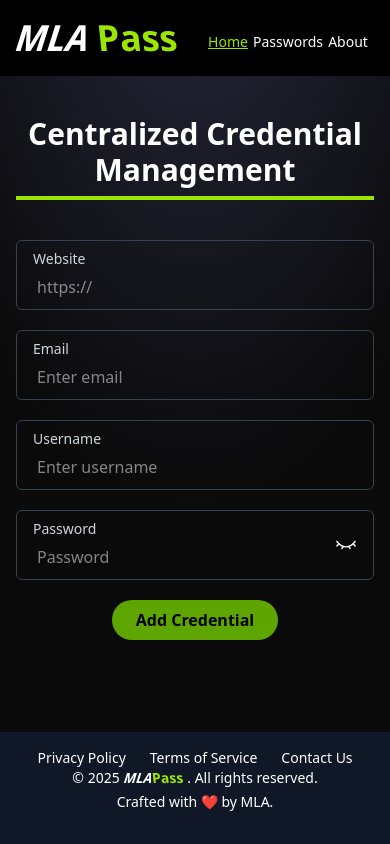
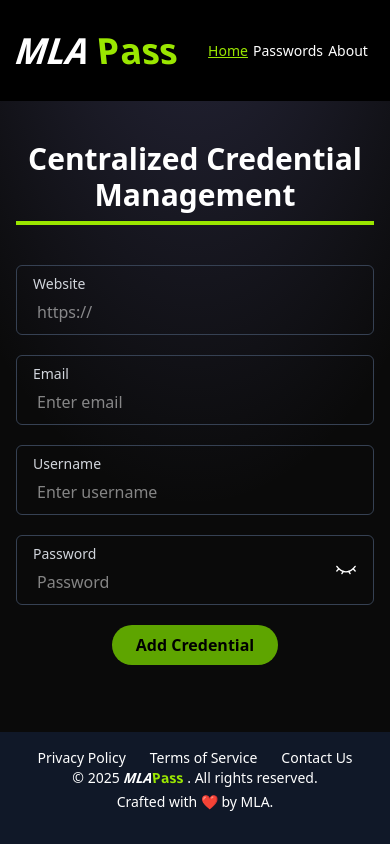
Before and after one commit to MLAPrince/Personal-Password-Manger-Using-React, a React (Vite) app: page / in a window 390 px wide. Built offline with nearby package versions, Linux system fonts and the light colour scheme.

Commit message:
Update Navbar.jsx

```diff
--- a/src/components/Navbar.jsx
+++ b/src/components/Navbar.jsx
@@ -5,12 +5,12 @@ import { NavLink } from 'react-router-dom'
 
 const Navbar = () => {
     return (
-        <nav className='flex sticky mb-5 bg-black py-3 px-4 md:px-6 lg:px-10 h-[9vh] text-white items-center justify-between flex-wrap'>
+        <nav className='flex sticky top-0 left-0 z-50 mb-5 bg-black py-2 px-4 md:px-6 lg:px-10 h-[12vh] text-white items-center justify-between flex-wrap'>
             <div className="flex items-center justify-center text-4xl sm:text-5xl lg:text-6xl font-extrabold flex-shrink-0">
                 <span className="text-white italic -skew-x-6 transform">MLA</span>
                 <span className="text-lime-400 ml-2 sm:ml-4 skew-x-6 transform">Pass</span>
             </div>
-            <div className='flex items-center justify-center gap-2 sm:gap-8 text-sm sm:text-base mt-2 sm:mt-0'>
+            <div className='flex items-center justify-center gap-2 sm:gap-8 text-sm sm:text-base mt-0 sm:mt-0'>
                 <NavLink className={(e) => { return e.isActive ? "navbarElements w-13 text-lime-400 p-1.5 underline flex items-center justify-center" : "flex w-13 items-center justify-center hover:font-bold cursor-pointer transition-all duration-150" }} to="/">
                     Home
                 </NavLink>
@@ -20,7 +20,6 @@ const Navbar = () => {
                 <NavLink className={(e) => { return e.isActive ? "navbarElements w-13 text-lime-400 p-1.5 underline flex items-center justify-center" : "flex w-13 items-center justify-center hover:font-bold cursor-pointer transition-all duration-150" }} to="/about">
                     About
                 </NavLink>
-
             </div>
 
         </nav>
```
